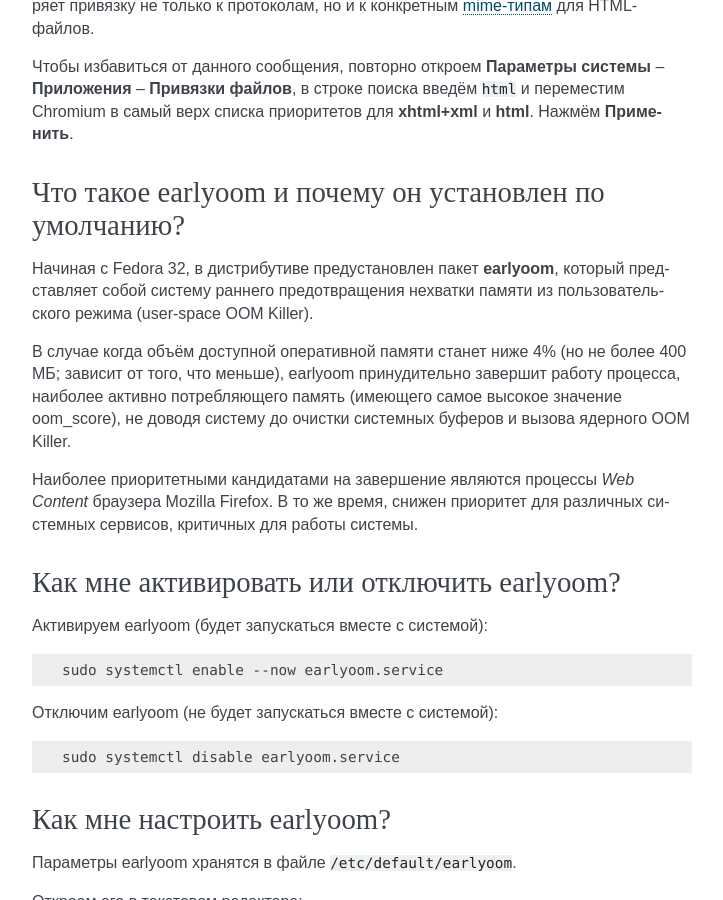
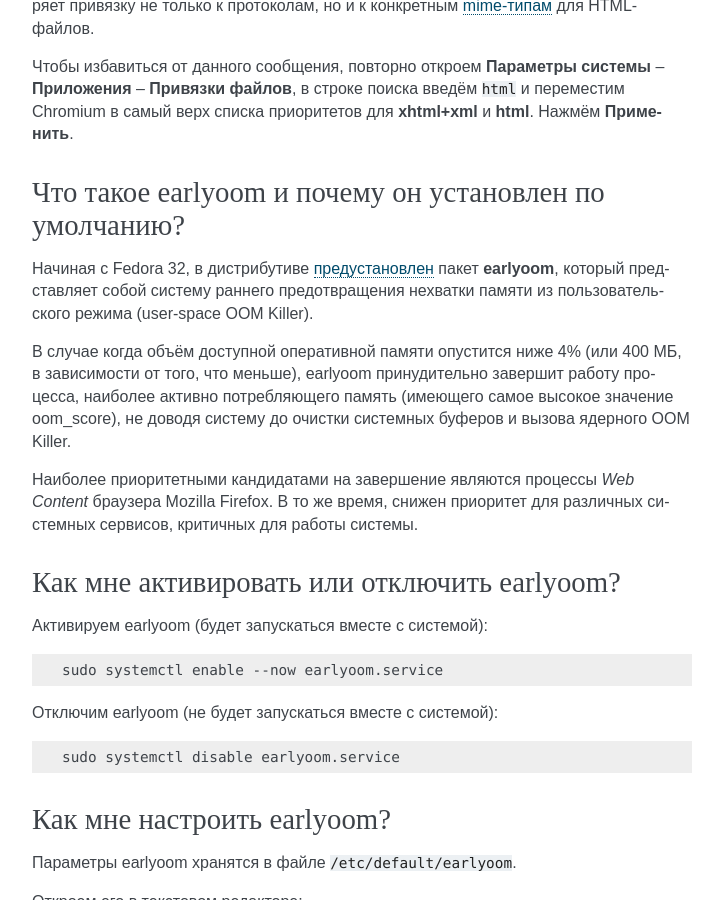
Before and after one commit to RussianFedora/FAQ, a Sphinx documentation site: the page built from source/using-applications.rst, in a window 1280 px wide and 900 px high, scrolled down 20855 px. Shown: the whole window, without its empty margins (388-1111 px from the left). Built offline with Sphinx 7.4.7, drawn with Linux system fonts in a browser that asks for light colours.

Commit message:
Updated earlyoom-info question.

```diff
--- a/source/using-applications.rst
+++ b/source/using-applications.rst
@@ -1147,9 +1147,9 @@ Cгенерируем файл с контрольными суммами SHA2 (
 Что такое earlyoom и почему он установлен по умолчанию?
 ============================================================
 
-Начиная с Fedora 32, в дистрибутиве предустановлен пакет **earlyoom**, который представляет собой систему раннего предотвращения нехватки памяти из пользовательского режима (user-space OOM Killer).
+Начиная с Fedora 32, в дистрибутиве `предустановлен <https://pagure.io/fedora-workstation/issue/119>`__ пакет **earlyoom**, который представляет собой систему раннего предотвращения нехватки памяти из пользовательского режима (user-space OOM Killer).
 
-В случае когда объём доступной оперативной памяти станет ниже 4% (но не более 400 МБ; зависит от того, что меньше), earlyoom принудительно завершит работу процесса, наиболее активно потребляющего память (имеющего самое высокое значение oom_score), не доводя систему до очистки системных буферов и вызова ядерного OOM Killer.
+В случае когда объём доступной оперативной памяти опустится ниже 4% (или 400 МБ, в зависимости от того, что меньше), earlyoom принудительно завершит работу процесса, наиболее активно потребляющего память (имеющего самое высокое значение oom_score), не доводя систему до очистки системных буферов и вызова ядерного OOM Killer.
 
 Наиболее приоритетными кандидатами на завершение являются процессы *Web Content* браузера Mozilla Firefox. В то же время, снижен приоритет для различных системных сервисов, критичных для работы системы.
 
```
